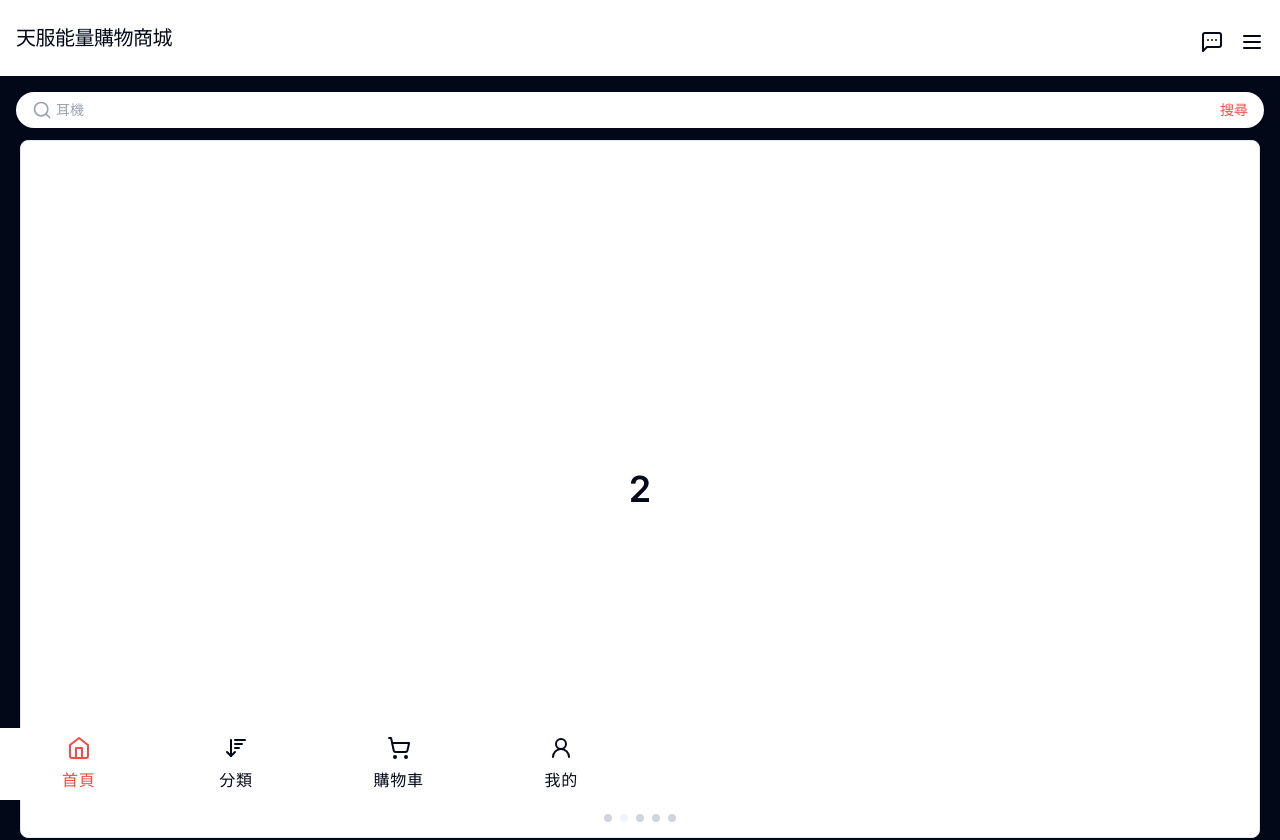
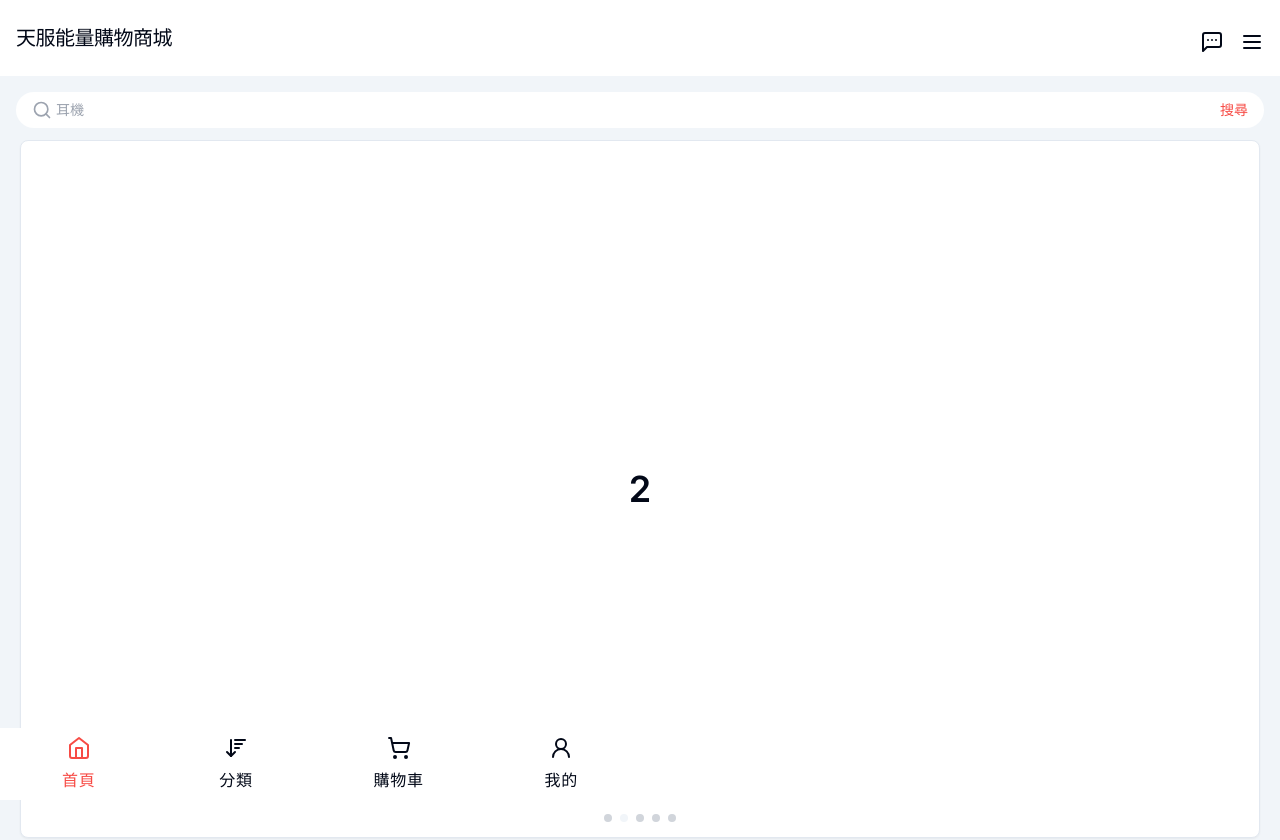
Before and after one commit to jordantseng/tiktok-ecommerce, a Next.js app: page / in a window 1280 px wide. Shown: the top 840 px of the page. Built offline with nearby package versions, Linux system fonts and the light colour scheme.

Commit message:
refactor(app): update layout container background styles

```diff
--- a/app/page.tsx
+++ b/app/page.tsx
@@ -8,7 +8,7 @@ import NavBar from '@/components/NavBar'
 
 export default function HomePage() {
   return (
-    <main className="mb-16">
+    <main className="bg-default mb-16">
       <header className="flex items-center justify-between bg-white px-4 pb-4 pt-6">
         <h4 className="mb-2 scroll-m-20 text-xl font-normal tracking-tight">天服能量購物商城</h4>
         <div className="flex items-center gap-4">
```
